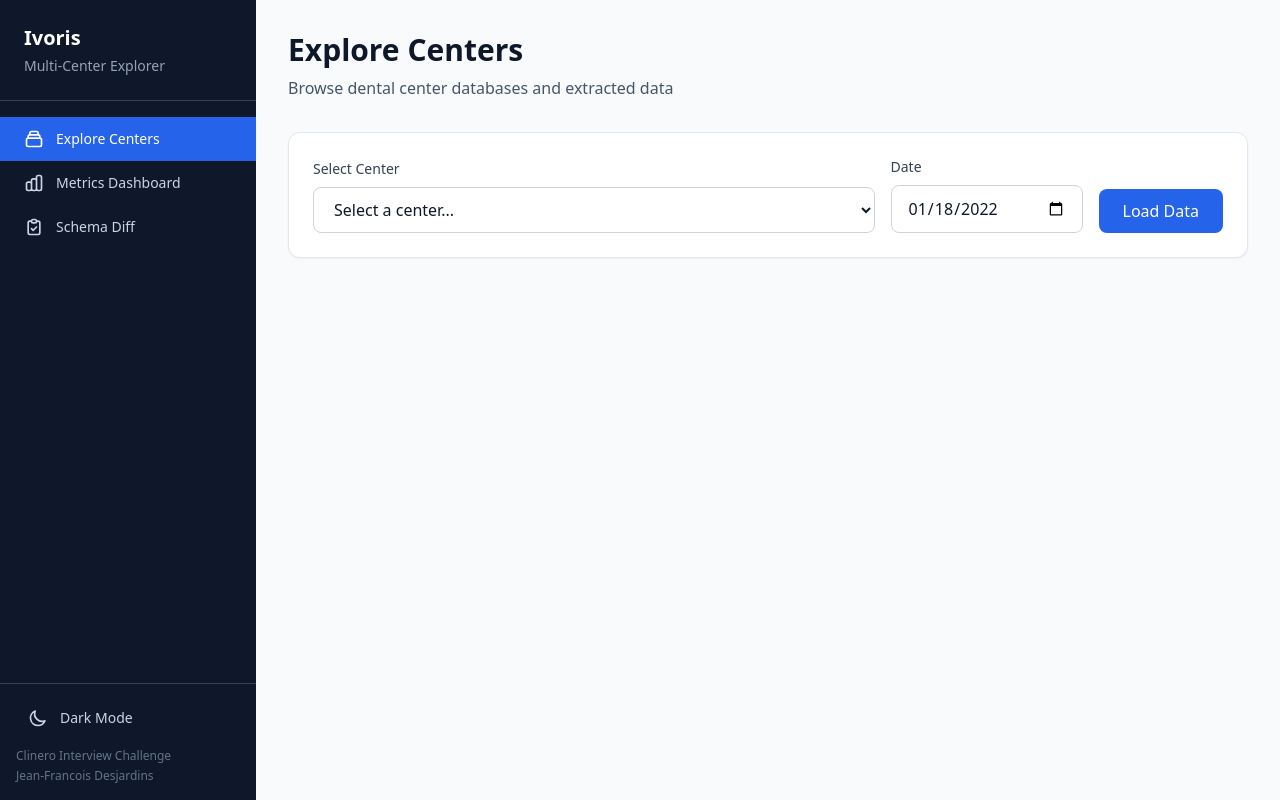
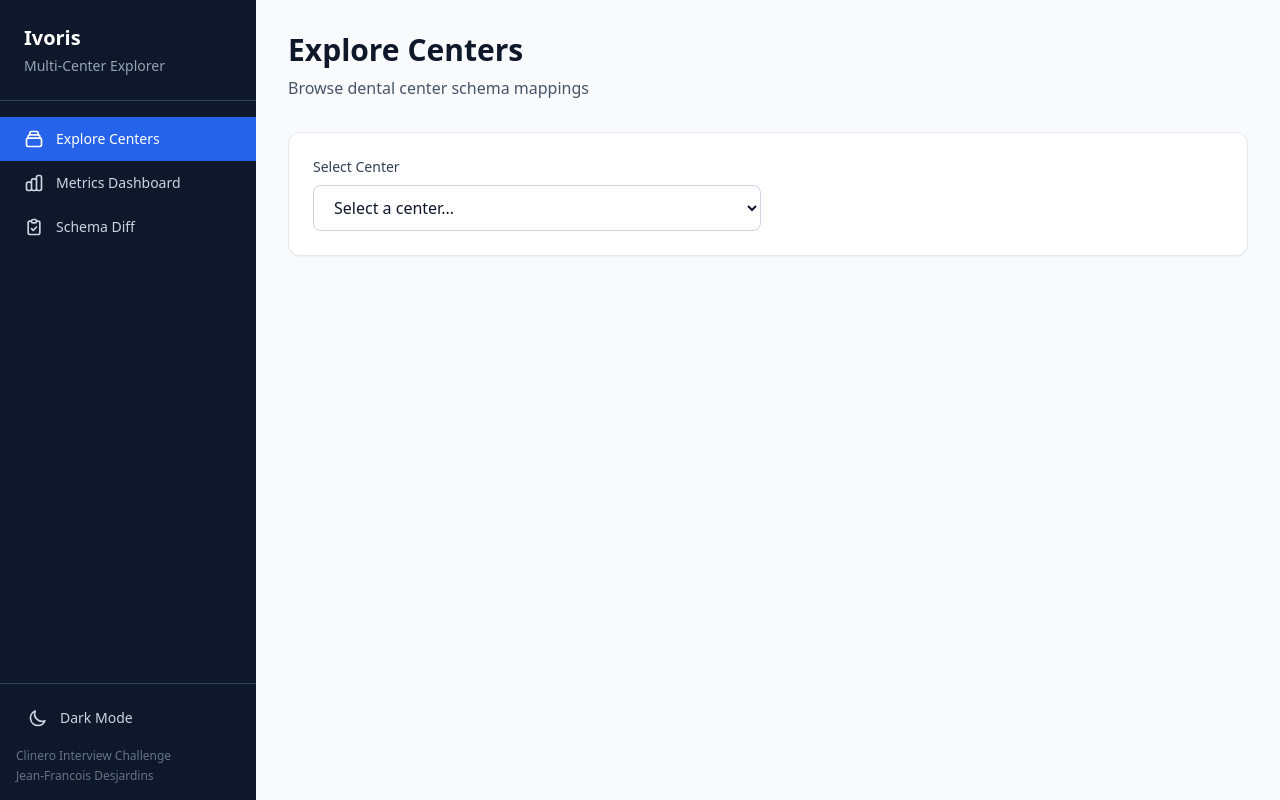
Before and after one commit to MonsieurJeff/ivoris-multi-center, a FastAPI app: page / in a window 1280 px wide. Run offline with FastAPI, Linux system fonts and the light colour scheme; some libraries are stand-ins or nearby versions.

Commit message:
refactor(web): Simplify Explore page with auto-loading and table selection
- Remove date picker and Load Data button
- Add table selection dropdown after center selection
- Auto-load center details when selecting a center
- Show column mappings when selecting a table
- Flow: Select Center → Select Table → View Mappings

Co-Authored-By: Claude Opus 4.5 <noreply@anthropic.com>

```diff
--- a/src/web/templates/explore.html
+++ b/src/web/templates/explore.html
@@ -5,35 +5,23 @@
     <!-- Header -->
     <div class="mb-8">
         <h1 class="text-3xl font-bold text-slate-900 dark:text-white">Explore Centers</h1>
-        <p class="text-slate-600 dark:text-slate-400 mt-2">Browse dental center databases and extracted data</p>
+        <p class="text-slate-600 dark:text-slate-400 mt-2">Browse dental center schema mappings</p>
     </div>
 
-    <!-- Controls -->
+    <!-- Center Selection -->
     <div class="bg-white dark:bg-slate-800 rounded-xl shadow-sm border border-slate-200 dark:border-slate-700 p-6 mb-6">
-        <div class="flex items-end gap-4 flex-wrap">
-            <div class="flex-1 min-w-[200px]">
         <label class="block text-sm font-medium text-slate-700 dark:text-slate-300 mb-2">Select Center</label>
-                <select id="center-select" class="w-full px-4 py-2.5 rounded-lg border border-slate-300 dark:border-slate-600 bg-white dark:bg-slate-700 text-slate-900 dark:text-white focus:ring-2 focus:ring-primary-500 focus:border-primary-500">
+        <select id="center-select" class="w-full max-w-md px-4 py-2.5 rounded-lg border border-slate-300 dark:border-slate-600 bg-white dark:bg-slate-700 text-slate-900 dark:text-white focus:ring-2 focus:ring-primary-500 focus:border-primary-500">
             <option value="">Loading centers...</option>
         </select>
     </div>
-            <div class="w-48">
-                <label class="block text-sm font-medium text-slate-700 dark:text-slate-300 mb-2">Date</label>
-                <input type="date" id="date-input" value="2022-01-18"
-                       class="w-full px-4 py-2.5 rounded-lg border border-slate-300 dark:border-slate-600 bg-white dark:bg-slate-700 text-slate-900 dark:text-white focus:ring-2 focus:ring-primary-500 focus:border-primary-500">
-            </div>
-            <button id="load-btn"
-                    class="px-6 py-2.5 bg-primary-600 text-white font-medium rounded-lg hover:bg-primary-700 focus:ring-2 focus:ring-primary-500 focus:ring-offset-2 transition-colors">
-                Load Data
-            </button>
-        </div>
-    </div>
 
-    <!-- Center Info & Schema -->
-    <div id="center-info" class="hidden mb-6">
-        <div class="bg-white dark:bg-slate-800 rounded-xl shadow-sm border border-slate-200 dark:border-slate-700 p-6">
+    <!-- Center Info & Schema (shows automatically) -->
+    <div id="center-info" class="hidden">
+        <!-- Center Details Card -->
+        <div class="bg-white dark:bg-slate-800 rounded-xl shadow-sm border border-slate-200 dark:border-slate-700 p-6 mb-6">
             <h2 class="text-xl font-semibold text-slate-900 dark:text-white mb-4" id="center-name">Center Details</h2>
-            <div class="grid grid-cols-2 md:grid-cols-4 gap-4 mb-6">
+            <div class="grid grid-cols-2 md:grid-cols-4 gap-4">
                 <div>
                     <span class="text-sm text-slate-500 dark:text-slate-400">ID</span>
                     <p class="font-medium text-slate-900 dark:text-white" id="info-id">-</p>
@@ -51,47 +39,39 @@
                     <p class="font-medium" id="info-mapping">-</p>
                 </div>
             </div>
-
-            <!-- Schema Mapping -->
-            <div id="schema-section" class="hidden">
-                <h3 class="text-lg font-semibold text-slate-900 dark:text-white mb-3">Schema Mapping</h3>
-                <div class="bg-slate-50 dark:bg-slate-700/50 rounded-lg p-4 overflow-x-auto">
-                    <table class="min-w-full text-sm">
-                        <thead>
-                            <tr class="border-b border-slate-200 dark:border-slate-600">
-                                <th class="text-left py-2 px-3 font-medium text-slate-600 dark:text-slate-400">Canonical Table</th>
-                                <th class="text-left py-2 px-3 font-medium text-slate-600 dark:text-slate-400">Actual Table</th>
-                                <th class="text-left py-2 px-3 font-medium text-slate-600 dark:text-slate-400">Columns</th>
-                            </tr>
-                        </thead>
-                        <tbody id="schema-table">
-                        </tbody>
-                    </table>
-                </div>
-            </div>
-        </div>
         </div>
 
-    <!-- Results -->
-    <div id="results-section" class="hidden">
+        <!-- Table Selection -->
+        <div class="bg-white dark:bg-slate-800 rounded-xl shadow-sm border border-slate-200 dark:border-slate-700 p-6 mb-6">
+            <label class="block text-sm font-medium text-slate-700 dark:text-slate-300 mb-2">Select Table</label>
+            <select id="table-select" class="w-full max-w-md px-4 py-2.5 rounded-lg border border-slate-300 dark:border-slate-600 bg-white dark:bg-slate-700 text-slate-900 dark:text-white focus:ring-2 focus:ring-primary-500 focus:border-primary-500">
+                <option value="">Select a table...</option>
+            </select>
+        </div>
+
+        <!-- Table Mapping Details -->
+        <div id="table-details" class="hidden">
             <div class="bg-white dark:bg-slate-800 rounded-xl shadow-sm border border-slate-200 dark:border-slate-700 p-6">
                 <div class="flex items-center justify-between mb-4">
-                <h2 class="text-xl font-semibold text-slate-900 dark:text-white">Extracted Entries</h2>
-                <span id="results-count" class="text-sm text-slate-500 dark:text-slate-400">0 entries</span>
+                    <h3 class="text-lg font-semibold text-slate-900 dark:text-white">
+                        <span class="text-primary-600 dark:text-primary-400" id="table-canonical">TABLE</span>
+                        <span class="text-slate-400 mx-2">→</span>
+                        <span class="font-mono" id="table-actual">actual_table</span>
+                    </h3>
                 </div>
+
                 <div class="overflow-x-auto">
                     <table class="min-w-full text-sm">
                         <thead>
                             <tr class="border-b border-slate-200 dark:border-slate-700">
-                            <th class="text-left py-3 px-3 font-medium text-slate-600 dark:text-slate-400">Patient ID</th>
-                            <th class="text-left py-3 px-3 font-medium text-slate-600 dark:text-slate-400">Date</th>
-                            <th class="text-left py-3 px-3 font-medium text-slate-600 dark:text-slate-400">Insurance</th>
-                            <th class="text-left py-3 px-3 font-medium text-slate-600 dark:text-slate-400">Entry</th>
+                                <th class="text-left py-3 px-4 font-medium text-slate-600 dark:text-slate-400">Canonical Column</th>
+                                <th class="text-left py-3 px-4 font-medium text-slate-600 dark:text-slate-400">Actual Column</th>
                             </tr>
                         </thead>
-                    <tbody id="results-table">
+                        <tbody id="columns-table">
                         </tbody>
                     </table>
+                </div>
             </div>
         </div>
     </div>
@@ -104,7 +84,7 @@
                     <circle class="opacity-25" cx="12" cy="12" r="10" stroke="currentColor" stroke-width="4"></circle>
                     <path class="opacity-75" fill="currentColor" d="M4 12a8 8 0 018-8V0C5.373 0 0 5.373 0 12h4zm2 5.291A7.962 7.962 0 014 12H0c0 3.042 1.135 5.824 3 7.938l3-2.647z"></path>
                 </svg>
-                <span class="mt-4 text-slate-600 dark:text-slate-400">Loading data...</span>
+                <span class="mt-4 text-slate-600 dark:text-slate-400">Loading...</span>
             </div>
         </div>
     </div>
@@ -121,12 +101,13 @@
 {% block scripts %}
 <script>
     const centerSelect = document.getElementById('center-select');
-    const dateInput = document.getElementById('date-input');
-    const loadBtn = document.getElementById('load-btn');
+    const tableSelect = document.getElementById('table-select');
     const centerInfo = document.getElementById('center-info');
-    const resultsSection = document.getElementById('results-section');
+    const tableDetails = document.getElementById('table-details');
     const loading = document.getElementById('loading');
     const error = document.getElementById('error');
+
+    let currentMapping = null;
 
     // Load centers on page load
     async function loadCenters() {
@@ -149,12 +130,17 @@
         }
     }
 
-    // Load center details
+    // Load center details automatically when selected
     async function loadCenterDetails(centerId) {
         if (!centerId) {
             centerInfo.classList.add('hidden');
+            tableDetails.classList.add('hidden');
             return;
         }
+
+        loading.classList.remove('hidden');
+        centerInfo.classList.add('hidden');
+        error.classList.add('hidden');
 
         try {
             const response = await fetch(`/api/centers/${centerId}`);
@@ -172,90 +158,28 @@
                     ? 'font-medium text-green-600'
                     : 'font-medium text-yellow-600';
 
-                // Show schema mapping
-                const schemaSection = document.getElementById('schema-section');
-                const schemaTable = document.getElementById('schema-table');
-                schemaTable.innerHTML = '';
+                currentMapping = data.mapping;
 
-                for (const [canonical, tableData] of Object.entries(data.mapping.tables || {})) {
-                    const columns = Object.entries(tableData.columns || {})
-                        .map(([c, d]) => `${c} → ${d.actual_name}`)
-                        .join(', ');
-
-                    const row = document.createElement('tr');
-                    row.className = 'border-b border-slate-100 dark:border-slate-600';
-                    row.innerHTML = `
-                        <td class="py-2 px-3 font-mono text-primary-600 dark:text-primary-400">${canonical}</td>
-                        <td class="py-2 px-3 font-mono text-slate-900 dark:text-white">${tableData.actual_name}</td>
-                        <td class="py-2 px-3 text-slate-600 dark:text-slate-400 text-xs">${columns}</td>
-                    `;
-                    schemaTable.appendChild(row);
+                // Populate table dropdown
+                tableSelect.innerHTML = '<option value="">Select a table...</option>';
+                for (const tableName of Object.keys(data.mapping.tables || {})) {
+                    const option = document.createElement('option');
+                    option.value = tableName;
+                    option.textContent = tableName;
+                    tableSelect.appendChild(option);
                 }
 
-                schemaSection.classList.remove('hidden');
+                tableDetails.classList.add('hidden');
             } else {
                 mappingEl.textContent = 'Not Available';
                 mappingEl.className = 'font-medium text-red-600';
-                document.getElementById('schema-section').classList.add('hidden');
+                currentMapping = null;
+                tableSelect.innerHTML = '<option value="">No mapping available</option>';
             }
 
             centerInfo.classList.remove('hidden');
         } catch (err) {
             console.error('Failed to load center details:', err);
-        }
-    }
-
-    // Load extracted data
-    async function loadData() {
-        const centerId = centerSelect.value;
-        const date = dateInput.value;
-
-        if (!centerId) {
-            alert('Please select a center');
-            return;
-        }
-
-        loading.classList.remove('hidden');
-        resultsSection.classList.add('hidden');
-        error.classList.add('hidden');
-
-        try {
-            const response = await fetch(`/api/extract?date=${date}&centers=${centerId}`);
-            const data = await response.json();
-
-            if (!response.ok) {
-                throw new Error(data.detail || 'Failed to extract data');
-            }
-
-            // Find the center's data
-            const centerData = data.centers.find(c => c.center_id === centerId);
-
-            if (centerData && centerData.entries) {
-                const resultsTable = document.getElementById('results-table');
-                resultsTable.innerHTML = '';
-
-                centerData.entries.forEach(entry => {
-                    const row = document.createElement('tr');
-                    row.className = 'border-b border-slate-100 dark:border-slate-700 hover:bg-slate-50 dark:hover:bg-slate-700/50';
-                    row.innerHTML = `
-                        <td class="py-3 px-3 font-mono text-slate-900 dark:text-white">${entry.patient_id || '-'}</td>
-                        <td class="py-3 px-3 text-slate-900 dark:text-white">${entry.date || '-'}</td>
-                        <td class="py-3 px-3">
-                            <span class="px-2 py-1 rounded text-xs font-medium
-                                ${entry.insurance_type === 'Privat' ? 'bg-blue-100 dark:bg-blue-900/50 text-blue-700 dark:text-blue-300' : 'bg-green-100 dark:bg-green-900/50 text-green-700 dark:text-green-300'}">
-                                ${entry.insurance_type || '-'}
-                            </span>
-                        </td>
-                        <td class="py-3 px-3 max-w-md truncate text-slate-700 dark:text-slate-300">${entry.entry || '-'}</td>
-                    `;
-                    resultsTable.appendChild(row);
-                });
-
-                document.getElementById('results-count').textContent =
-                    `${centerData.entries.length} entries (${centerData.duration_ms}ms)`;
-                resultsSection.classList.remove('hidden');
-            }
-        } catch (err) {
             document.getElementById('error-message').textContent = err.message;
             error.classList.remove('hidden');
         } finally {
@@ -263,9 +187,41 @@
         }
     }
 
+    // Show table mapping details
+    function showTableDetails(tableName) {
+        if (!tableName || !currentMapping) {
+            tableDetails.classList.add('hidden');
+            return;
+        }
+
+        const tableData = currentMapping.tables[tableName];
+        if (!tableData) {
+            tableDetails.classList.add('hidden');
+            return;
+        }
+
+        document.getElementById('table-canonical').textContent = tableName;
+        document.getElementById('table-actual').textContent = tableData.actual_name;
+
+        const tbody = document.getElementById('columns-table');
+        tbody.innerHTML = '';
+
+        for (const [canonical, colData] of Object.entries(tableData.columns || {})) {
+            const row = document.createElement('tr');
+            row.className = 'border-b border-slate-100 dark:border-slate-700';
+            row.innerHTML = `
+                <td class="py-3 px-4 font-mono text-primary-600 dark:text-primary-400">${canonical}</td>
+                <td class="py-3 px-4 font-mono text-slate-900 dark:text-white">${colData.actual_name}</td>
+            `;
+            tbody.appendChild(row);
+        }
+
+        tableDetails.classList.remove('hidden');
+    }
+
     // Event listeners
     centerSelect.addEventListener('change', () => loadCenterDetails(centerSelect.value));
-    loadBtn.addEventListener('click', loadData);
+    tableSelect.addEventListener('change', () => showTableDetails(tableSelect.value));
 
     // Initial load
     loadCenters();
```
Lines whose indentation alone changed are shown as unchanged.
